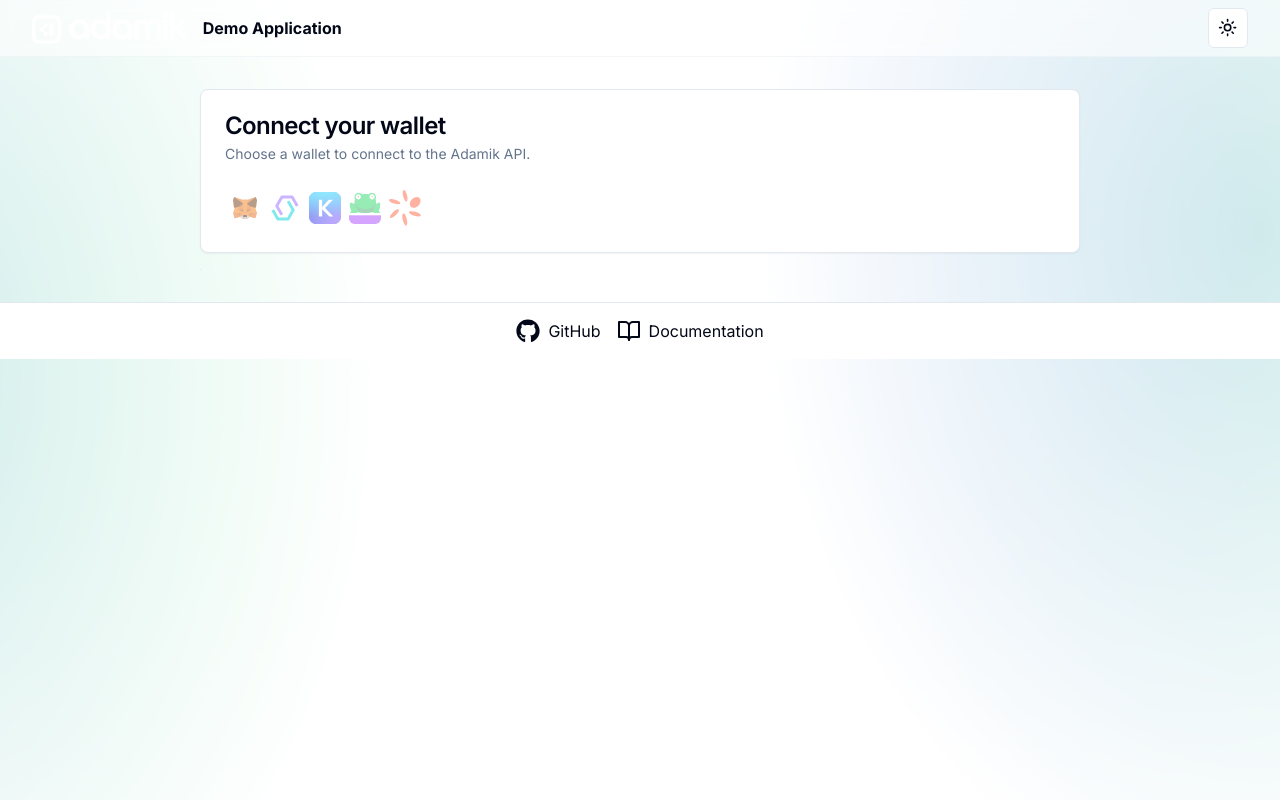
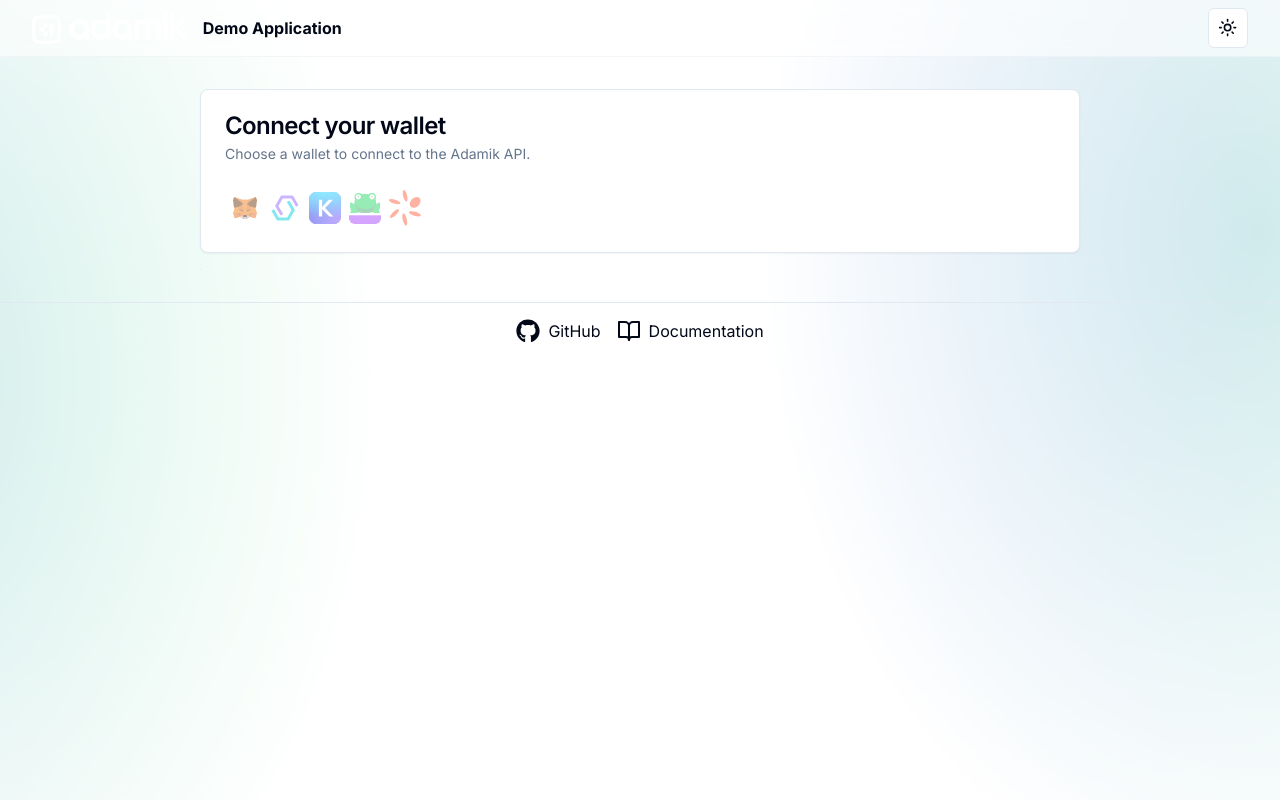
Before and after one commit to AdamikHQ/adamik-client, a Next.js app: page / in a window 1280 px wide. Built offline with nearby package versions, Linux system fonts and the light colour scheme; no server answers.

Commit message:
Turn footer to transparent background

```diff
--- a/src/components/ui/site-footer.tsx
+++ b/src/components/ui/site-footer.tsx
@@ -3,7 +3,7 @@ import { FiBookOpen } from "react-icons/fi";
 
 export function SiteFooter() {
   return (
-    <footer className="flex justify-center items-center py-4 bg-background text-foreground border-t border-border">
+    <footer className="flex justify-center items-center py-4 bg-transparent text-foreground border-t border-border">
       <div className="flex space-x-4">
         <a
           href="https://github.com/AdamikHQ/adamik-client"
```
